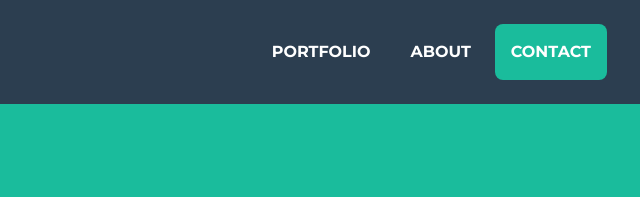
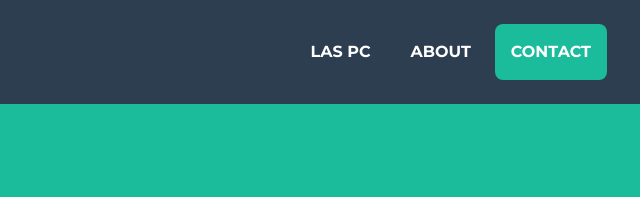
Before and after one commit to Jhonatanhegel11/DidacticaTICS, a plain HTML site: page index.html in a window 1280 px wide. Shown: the top 197 px of the page, 587-1227 px from the left. Drawn offline with nearby package versions, Linux system fonts and the light colour scheme.

Commit message:
Update index.html

```diff
--- a/index.html
+++ b/index.html
@@ -27,7 +27,7 @@
                 </button>
                 <div class="collapse navbar-collapse" id="navbarResponsive">
                     <ul class="navbar-nav ms-auto">
-                        <li class="nav-item mx-0 mx-lg-1"><a class="nav-link py-3 px-0 px-lg-3 rounded" href="#portfolio">Portfolio</a></li>
+                        <li class="nav-item mx-0 mx-lg-1"><a class="nav-link py-3 px-0 px-lg-3 rounded" href="#Las PC">Las PC</a></li>
                         <li class="nav-item mx-0 mx-lg-1"><a class="nav-link py-3 px-0 px-lg-3 rounded" href="#about">About</a></li>
                         <li class="nav-item mx-0 mx-lg-1"><a class="nav-link py-3 px-0 px-lg-3 rounded" href="#contact">Contact</a></li>
                     </ul>
```
